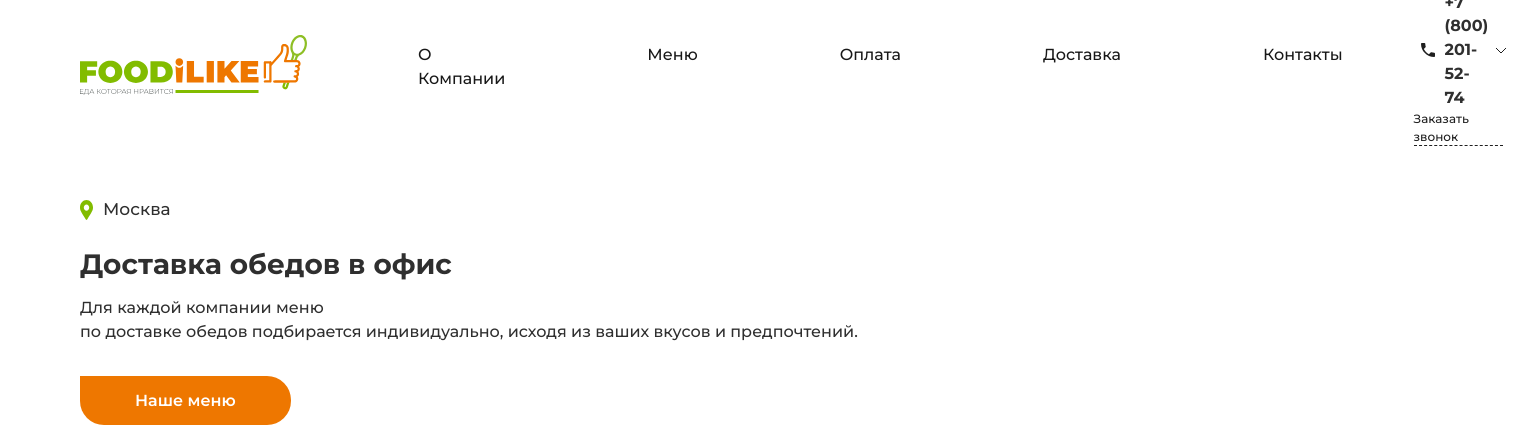
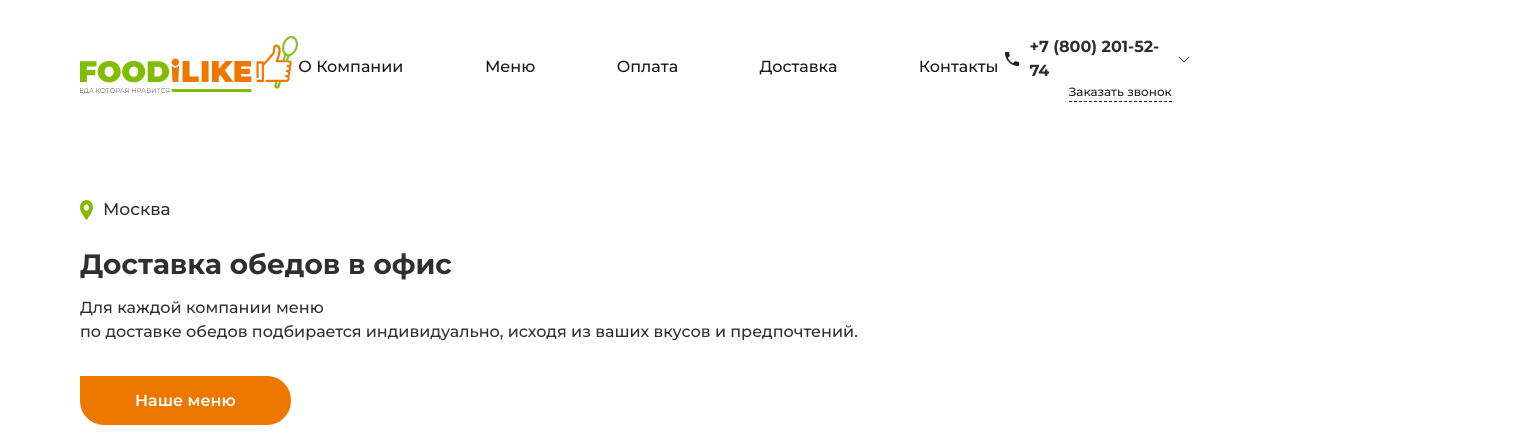
Before and after one commit to AndrewTalanov/INTEC, a website built with webpack: page src/index.html in a window 1280 px wide. Shown: the top 439 px of the page, 1517 px wide, since content can reach past the window. Built offline with nearby package versions, Linux system fonts and the light colour scheme; files whose address does not match are found by name.

Commit message:
сделан резиновый header

```diff
--- a/src/scss/header.scss
+++ b/src/scss/header.scss
@@ -1,44 +1,58 @@
 .header {
+    @media (max-width: 768px) {
+        height: 80px;
+    }
+
     height: 137px;
     display: flex;
 
     &__container {
+        width: 100%;
         display: flex;
         align-items: center;
         justify-content: space-between;
     }
+    &__logo img {
+        max-width: 100%;
+    }
+    .menu {
+        width: 65%;
+        display: flex;
+        justify-content: center;
 
-    .menu {
+        &__body {
+            width: 100%;
+            display: flex;
+        }
+
         &__list {
             display: flex;
+            width: 100%;
+            justify-content: space-between;
+            padding: 0;
 
             & li {
                 list-style: none;
-                padding: 0 71px 0 71px;
             }
         }
 
         &__link {
             cursor: pointer;
             text-decoration: none;
-            /*убираем подчёркивание*/
-        }
-
-        &__link:after {
-            display: block;
-            left: 0; /*изменить на right:0; чтобы изменить направление подчёркивания */
-            width: 0;
-            height: 3px;
-            background-color: #FF7F22;;
-            content: "";
-            transition: width 0.3s ease-out;
-        }
-        &__link:hover:after
-        {
-            width: 100%; /*устанавливаем значение 100% чтобы ссылка подчёркивалась полностью*/
-        }
-        &__link:focus:after{
-            width: 100%;
+            &::after {
+                position: relative;
+                display: block;
+                right: 0%;
+                width: 0%;
+                height: 3px;
+                background-color: #ff7f22;
+                content: "";
+                transition: 0.3s;
+            }
+            &:hover::after {
+                right: 0%;
+                width: 100%;
+            }
         }
     }
 }
@@ -68,10 +82,10 @@
         margin-right: 14%;
 
         & a {
-            color: #1F1F1F;
+            color: #1f1f1f;
             font-size: 12px;
             text-decoration: none;
-            border-bottom: 1px dashed #1F1F1F;
+            border-bottom: 1px dashed #1f1f1f;
         }
     }
 }
```
Also changed, not shown: src/index.html (+0 -1 lines).
